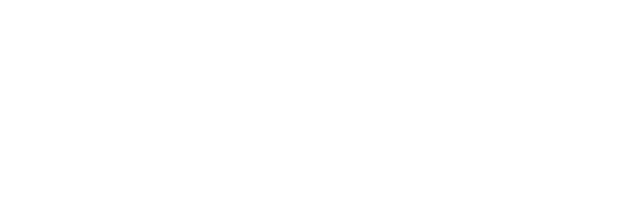
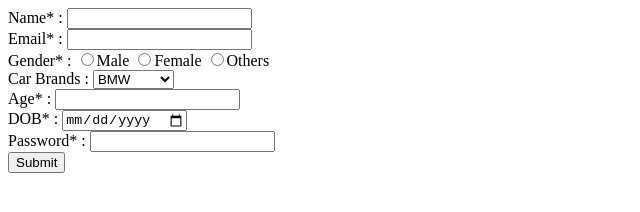
Before and after one commit to acciojob/car-insurance-form-rajutagde, a website: page main.html in a window 1280 px wide. Shown: the whole page, without its empty margins (0-640 px from the left). Drawn offline with Linux system fonts and the light colour scheme.

Commit message:
created a submission

```diff
--- a/main.html
+++ b/main.html
@@ -7,7 +7,52 @@
 </head>
 
 <body>
-	<!-- the entire body must be written by student -->
+	<form method="post">
+		<div>
+		<label for="name">Name* :</label>
+		<input type="text" id="name" required>
+		</div>
+
+		<div>
+			<label for="email">Email* :</label>
+			<input type="email" id="email" required>
+		</div>
+
+		<div>
+			<label for="gender">Gender* :</label>
+			<input type="radio" name="gender" required>Male
+			<input type="radio" name="gender" required>Female
+			<input type="radio" name="gender" required>Others
+		</div>
+
+		<div>
+			<label for="cars">Car Brands :</label>
+			<select id="cars">
+				<option value="bmw">BMW</option>
+				<option value="audi">Audi</option>
+				<option value="mercedez">Mercedez</option>
+			</select>
+		</div>
+
+		<div>
+			<label for="age">Age* :</label>
+			<input type="number" id="age" required>
+		</div>
+
+		<div>
+			<label for="dob">DOB* :</label>
+			<input type="date" id="dob" required>
+		</div>
+
+		<div>
+			<label for="password">Password* :</label>
+			<input type="password" id="password" required>
+		</div>
+
+		<div>
+			<button type="submit">Submit</button>
+		</div>
+	</form>
     <script type="text/javascript" src="./script.js">
 </script>
 
```
